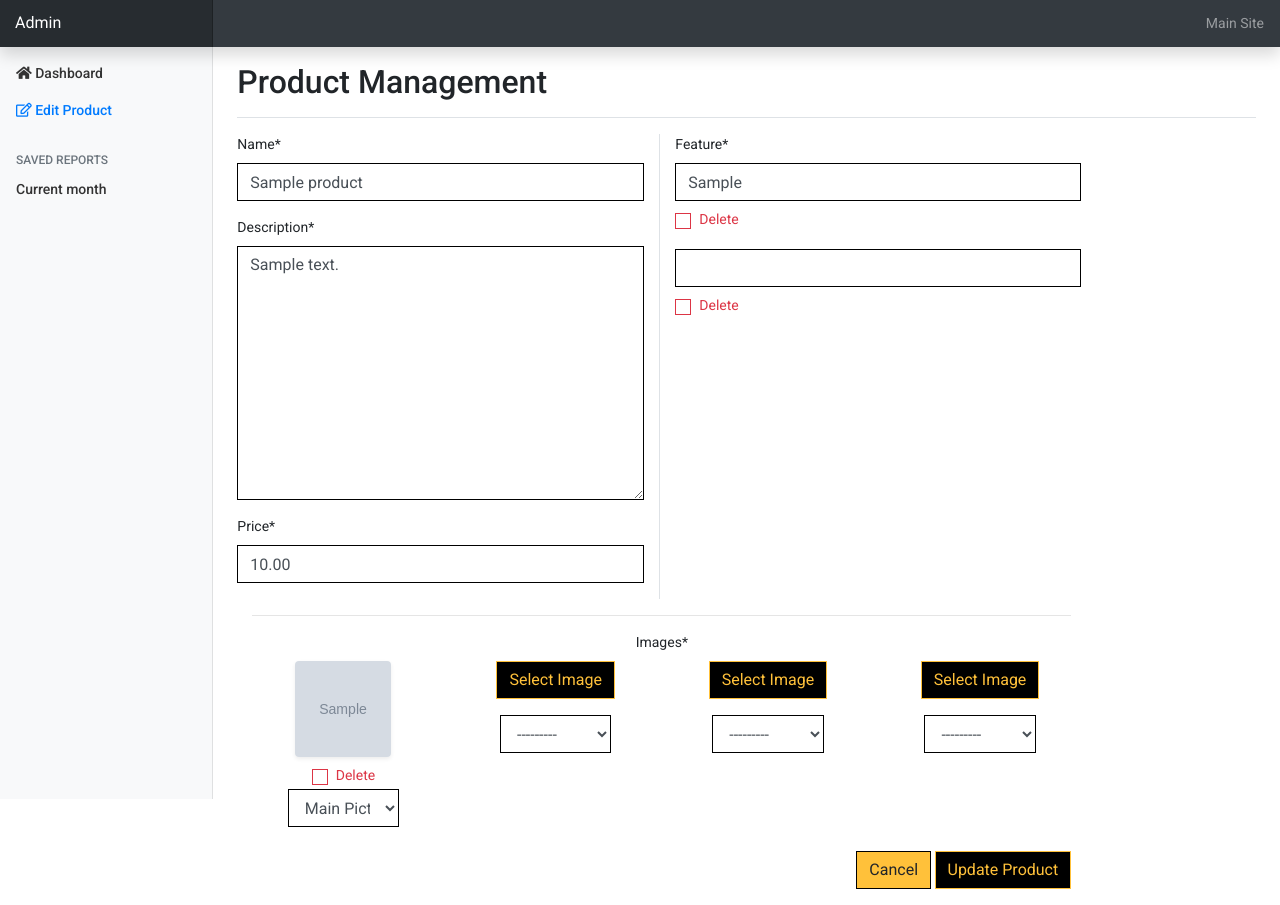
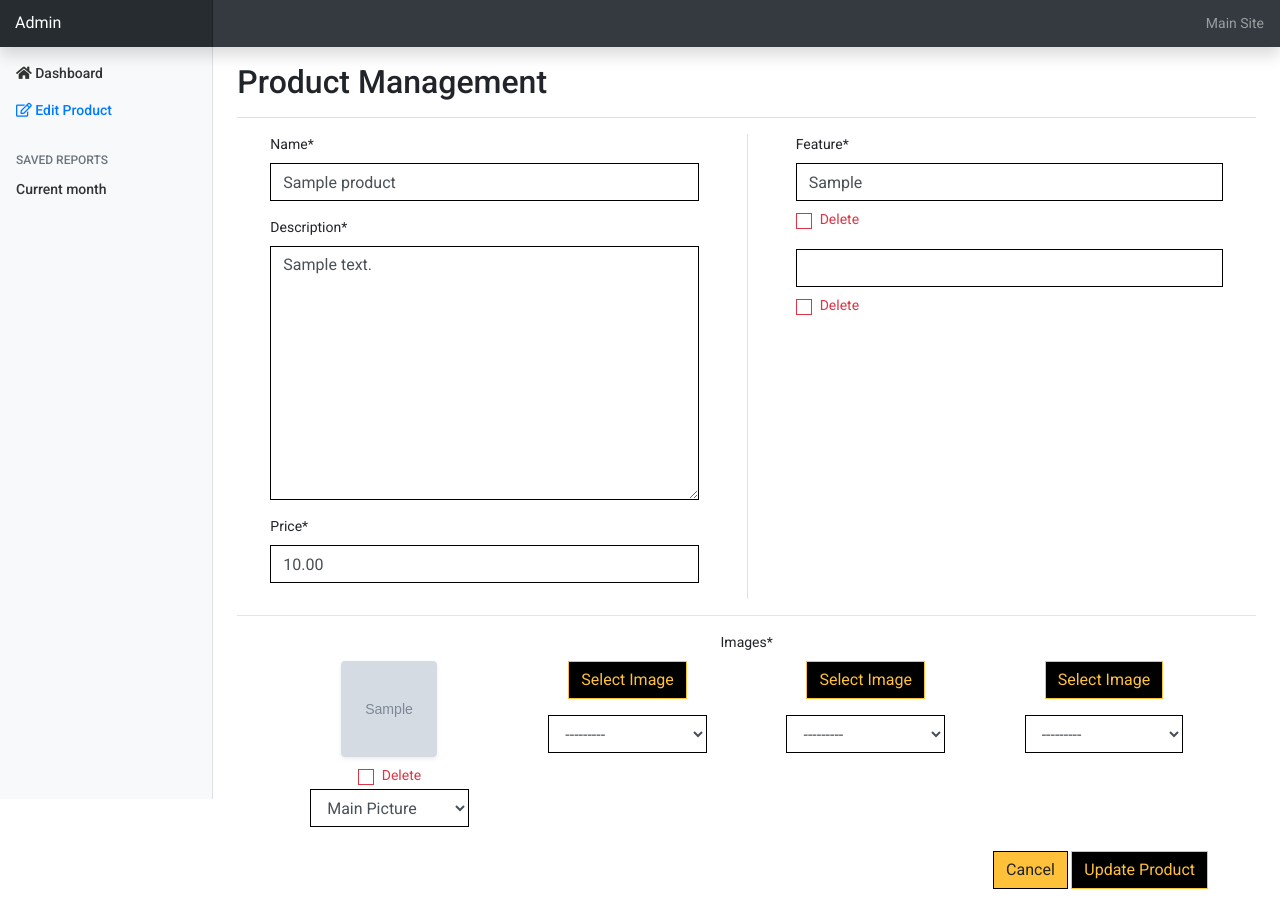
Before and after one commit to Tmuat/jg_kicking_tee, a Django app: the page made by site_admin/templates/site_admin/admin_product_management.html in a window 1280 px wide. Shown: the part 1-906 px from the top of the page. Run offline with Django 3.2, Linux system fonts and the light colour scheme; the first user in the database is signed in; tables that the repository leaves empty hold one stand-in row (Sample ...); some libraries are stand-ins or nearby versions.

Commit message:
Styled edit product for all screen sizeizees

```diff
--- a/site_admin/templates/site_admin/admin_product_management.html
+++ b/site_admin/templates/site_admin/admin_product_management.html
@@ -2,9 +2,9 @@
 {% load static %}
 
 {% block content %}
-<main role="main" class="col-md-9 ml-sm-auto col-lg-10 px-4">
+<main role="main" class="col-md-9 ml-sm-auto col-lg-10 px-3 px-md-4">
     <div
-        class="d-flex justify-content-between flex-wrap flex-md-nowrap align-items-center pt-3 pb-2 mb-3 border-bottom">
+        class="d-flex justify-content-between flex-wrap flex-md-nowrap align-items-center pl-2 pl-md-0 pr-2 pr-md-0 pt-3 pb-2 mb-3 border-bottom">
         <h1 class="h2">Product Management</h1>
     </div>
     <div class="row">
@@ -14,13 +14,13 @@
                 {% csrf_token %}
                 <div class="row">
                     <!-- Product Form -->
-                    <div class="col-12 col-md-5">
+                    <div class="col-12 col-md-6 px-xl-5">
                         {{ form|crispy }}
                     </div>
                     <!-- Product Form End -->
 
                     <!-- Product Features Form -->
-                    <div class="col-12 col-md-5 responsive-border-left">
+                    <div class="col-12 col-md-6 px-xl-5 responsive-border-left">
                         {{ formset.non_form_errors|crispy }}
                         <div class="row">
                             {% for form in formset %}
@@ -49,12 +49,11 @@
                     </div>
                     <!-- Product Features Form End -->
                 </div>
-                <div class="col-10">
-                    <hr>
-                </div>
+
+                <hr>
 
                 <!-- Product Images Form -->
-                <div class="col-10 text-center">
+                <div class="col-12 px-xl-5 text-center">
                     {{ image_formset.non_form_errors|crispy }}
                     <div class="row">
                         {% for form in image_formset %}
@@ -68,7 +67,7 @@
                             </label>
                         </div>
                         {% endif %}
-                        <div class="col-6 col-md-3 p-0 inline-formset">
+                        <div class="col-6 col-lg-3 p-0 inline-formset">
                             {{ form.image }}
                             {% if form.instance.pk %}
                             <div class="custom-control custom-checkbox mt-2"
@@ -80,7 +79,7 @@
                                     for="id_product_images-{{ forloop.counter0 }}-DELETE">Delete</label>
                             </div>
                             {% endif %}
-                            <div class="custom-select-width mx-auto pl-2 pr-2">
+                            <div class="custom-select-width mx-auto px-3">
                                 {{ form.rank|as_crispy_field }}
                             </div>
                         </div>
@@ -90,7 +89,7 @@
                 </div>
                 <!-- Product Images End -->
 
-                <div class="col-10 text-right mt-2 mb-3">
+                <div class="col-12 text-right mt-2 mb-3 px-xl-5">
                     <a class="btn bg-yellow border-black rounded-0 btn-text-sm mt-2 mt-sm-0" href="">Cancel</a>
                     <button class="btn bg-black border-yellow rounded-0 btn-text-sm mt-2 mt-sm-0" type="submit">Update
                         Product</button>
@@ -100,3 +99,8 @@
     </div>
 </main>
 {% endblock %}
+
+{% block postloadjs %}
+{{ block.super }}
+<script type="text/javascript" src="{% static 'site_admin/js/edit_product.js' %}"></script>
+{% endblock %}
--- a/static/site_admin/css/bootstrap_dashboard.css
+++ b/static/site_admin/css/bootstrap_dashboard.css
@@ -198,6 +198,13 @@ body {
 /* Extra large devices (large laptops and desktops, 1200px and up) */
 @media only screen and (min-width: 1200px) {
     .custom-select-width {
-        width: 60%;
+        width: 80%;
     }
 }
+
+/* Extra large devices (large laptops and desktops, 1200px and up) */
+@media only screen and (min-width: 1400px) {
+    .custom-select-width {
+        width: 65%;
+    }
+}
--- a/templates/admin_base.html
+++ b/templates/admin_base.html
@@ -60,15 +60,13 @@
         </ul>
     </nav>
     <!-- Medium Down Nav -->
-    <div class="row bg-black d-flex d-md-none">
-        <nav class="navbar navbar-dark fixed-top bg-dark flex-md-nowrap shadow p3">
+    <nav class="navbar navbar-dark fixed-top bg-dark shadow p3 d-flex d-md-none">
         <button class="navbar-toggler" type="button" data-toggle="collapse" data-target="#main-nav"
             aria-controls="main-nav" aria-expanded="false" aria-label="Toggle navigation">
             <span class="navbar-toggler-icon"></span>
         </button>
         {% include 'includes/admin_nav/admin-collapsed-nav.html' %}
     </nav>
-    </div>
 
     <div class="container-fluid">
         <div class="row">
```
Lines whose indentation alone changed are shown as unchanged.
